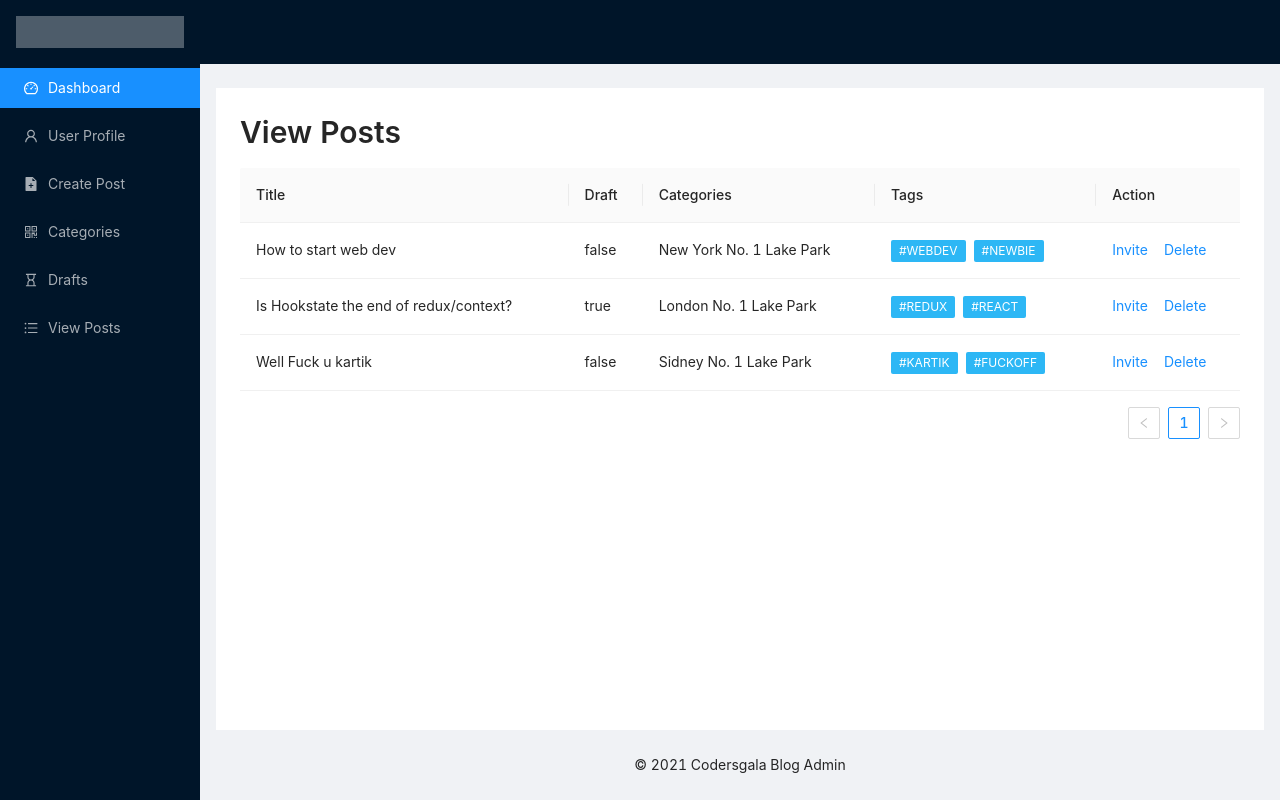
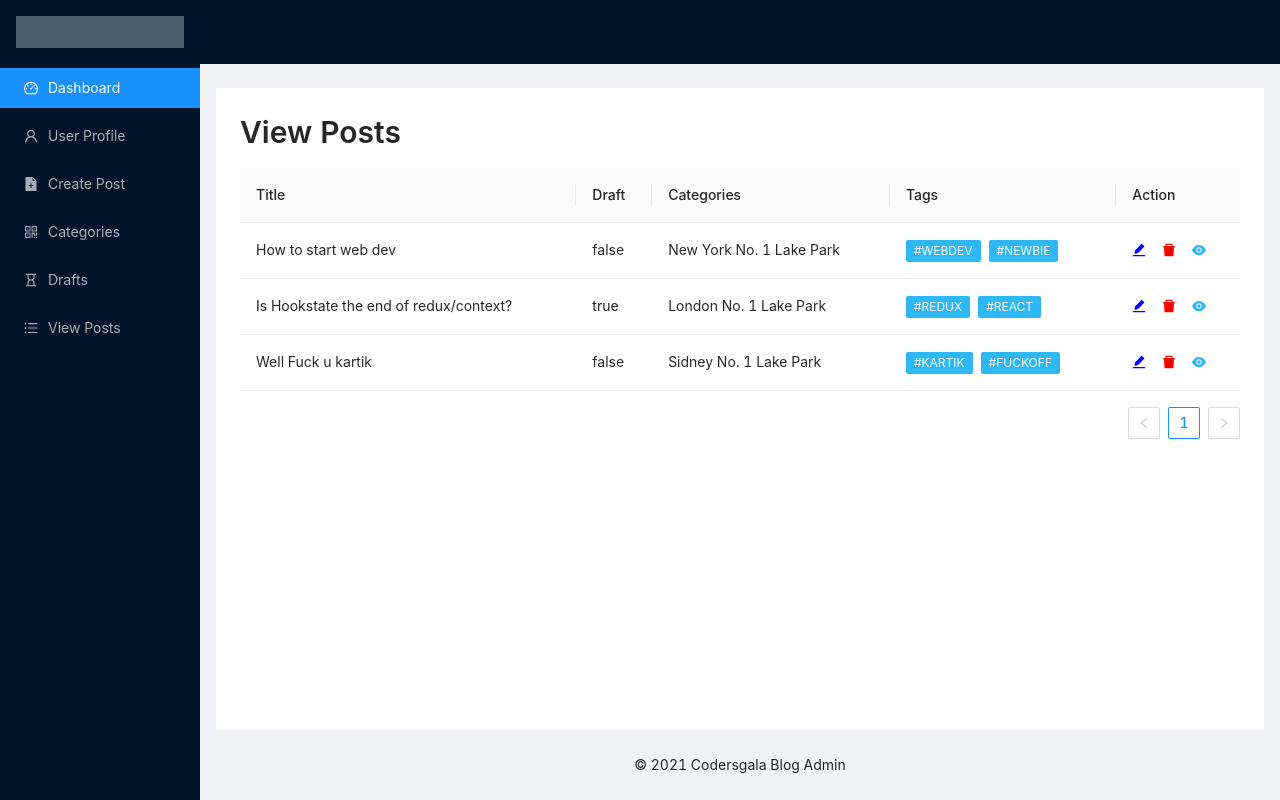
Before and after one commit to PriyaBihani/blogAdminDashboard, a React (Create React App) app: page /admin/viewposts in a window 1280 px wide. Built offline with nearby package versions, Linux system fonts and the light colour scheme.

Commit message:
Fix: edit in categories

```diff
--- a/src/views/Categories/index.js
+++ b/src/views/Categories/index.js
@@ -87,7 +87,7 @@ const Categories = () => {
 							className={'categoryItem'}
 							actions={[
 								<>
-									{editMode ? (
+									{editMode && item.id === editCategory.id ? (
 										<SaveFilled
 											key={item.id}
 											onClick={() => {
--- a/src/views/Posts/index.js
+++ b/src/views/Posts/index.js
@@ -1,5 +1,11 @@
 import React from 'react';
 import { Table, Tag, Space, Typography } from 'antd';
+import {
+	EditFilled,
+	SaveFilled,
+	DeleteFilled,
+	EyeFilled,
+} from '@ant-design/icons';
 
 const data = [
 	{
@@ -62,10 +68,11 @@ const Posts = () => {
 		{
 			title: 'Action',
 			key: 'action',
-			render: (text, record) => (
+			render: () => (
 				<Space size='middle'>
-					<a>Invite {record.name}</a>
-					<a>Delete</a>
+					<EditFilled style={{ color: 'blue', cursor: 'pointer' }} />
+					<DeleteFilled style={{ color: 'red', cursor: 'pointer' }} />
+					<EyeFilled style={{ color: '#2db7f5', cursor: 'pointer' }} />
 				</Space>
 			),
 		},
```
